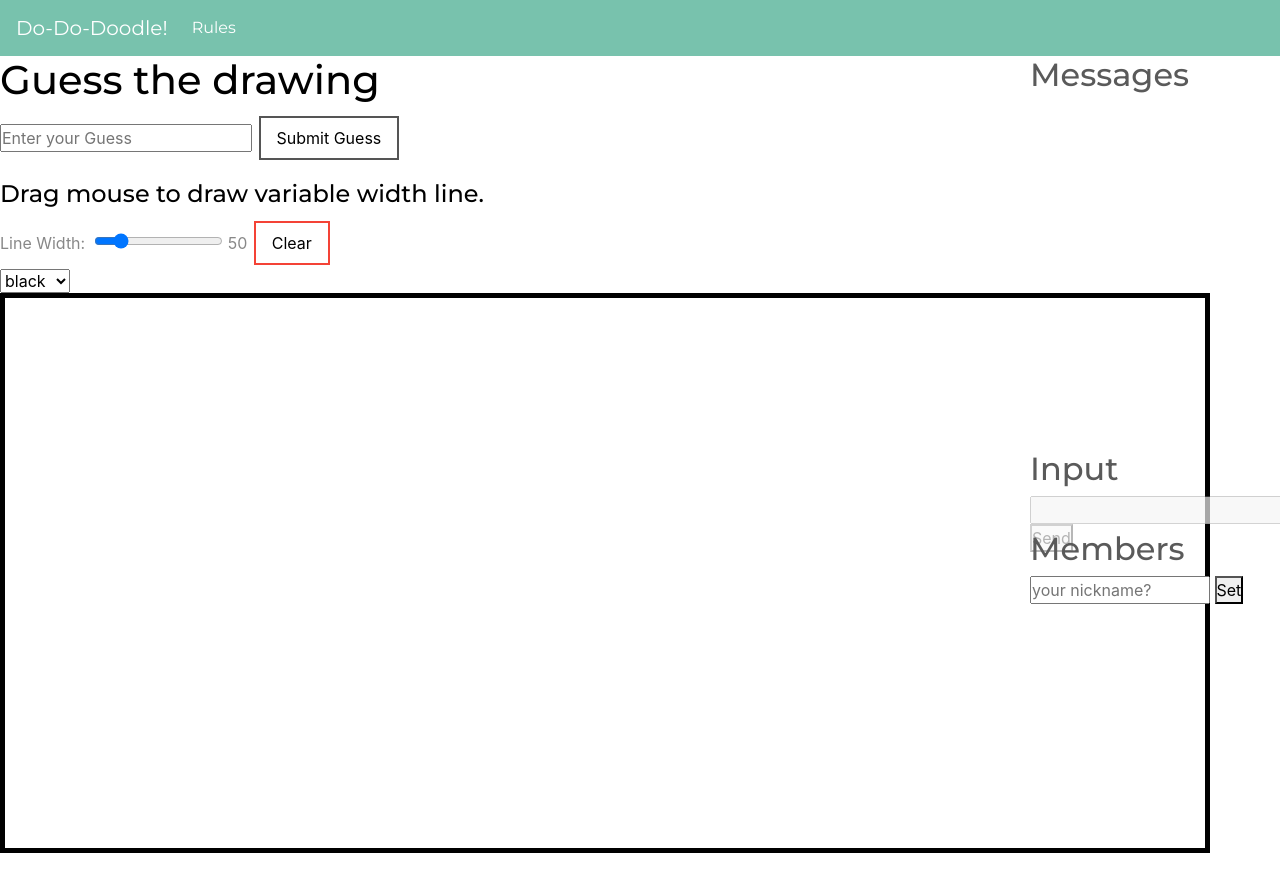
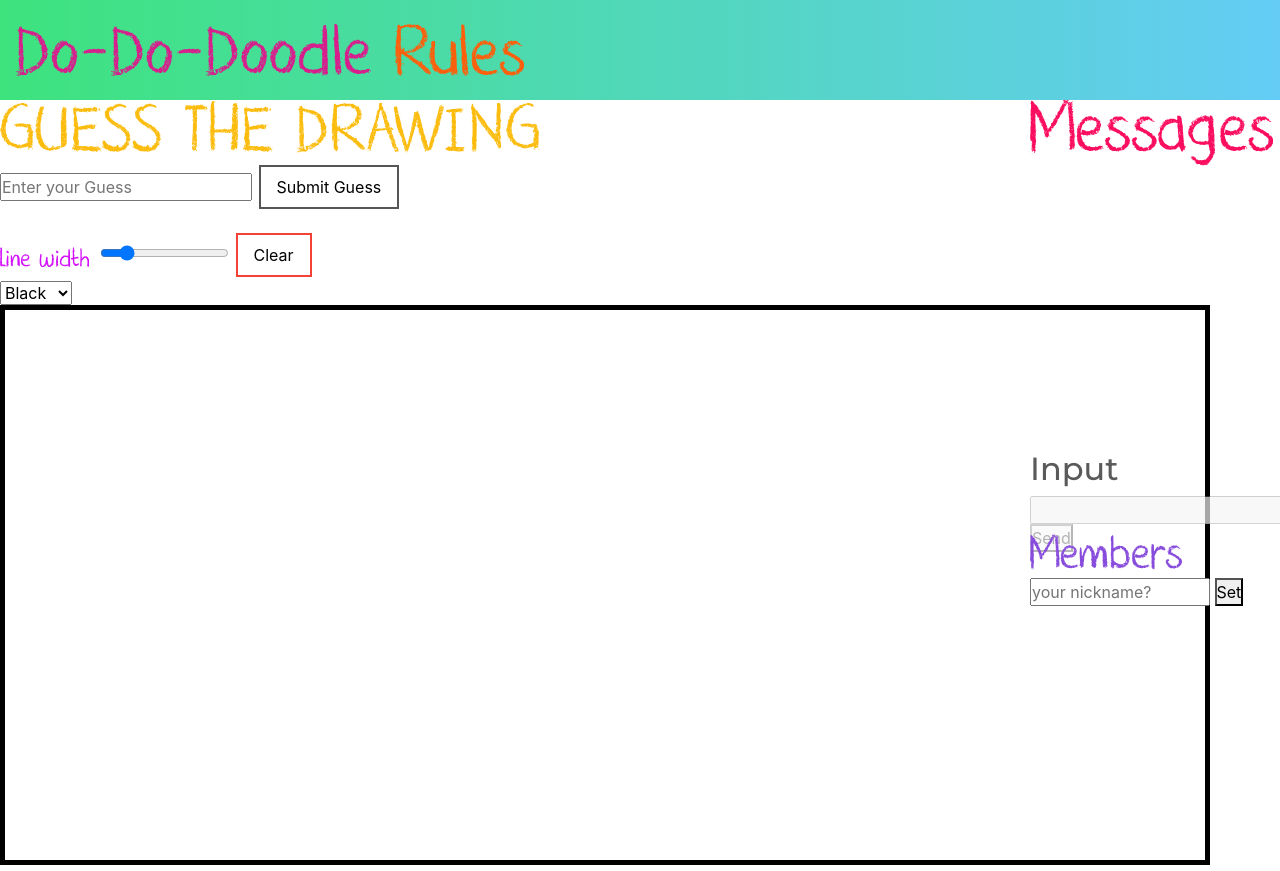
Before and after one commit to ajbarcenas/Do-Do-Doodle, a website: page client/index.html in a window 1280 px wide. Drawn offline with nearby package versions, Linux system fonts and the light colour scheme; no server answers.

Commit message:
Adding some POP and styling. Also added more colors

```diff
--- a/client/client.js
+++ b/client/client.js
@@ -103,7 +103,7 @@ document.addEventListener("DOMContentLoaded", function() {
    // draw line received from server
 	socket.on('draw_line', function (data) {
       var line = data.line;
-      context.color = "red";
+      //context.color = "red";
       context.beginPath();
       context.moveTo(line[0].x * width, line[0].y * height);
       context.lineTo(line[1].x * width, line[1].y * height);
--- a/client/index.html
+++ b/client/index.html
@@ -27,17 +27,17 @@
 
 <body>
 
-  <nav class="navbar navbar-expand-lg navbar-dark bg-primary">
+  <nav id="grad1" class="navbar navbar-expand-lg navbar-dark bg-primary">
 
     <!-- <nav id="grad1" class="navbar navbar-expand-lg navbar-dark bg-primary"> -->
-    <a class="navbar-brand" href="">Do-Do-Doodle!</a>
+    <a class="navbar-brand" href=""><img src="./Pictures/DDDLogoPINK.png"></a>
     <button class="navbar-toggler" type="button" data-toggle="collapse" data-target="#navbarColor01" aria-controls="navbarColor01" aria-expanded="false" aria-label="Toggle navigation">
       <span class="navbar-toggler-icon"></span>
     </button>
     <div class="collapse navbar-collapse" id="navbarColor01">
       <ul class="navbar-nav mr-auto">
         <li class="nav-item active">
-          <a class="nav-link" href="#">Rules
+          <a class="nav-link" href="#"><img src="./Pictures/DDDRules.png">
             <span class="sr-only">(current)</span>
           </a>
         </li>
@@ -49,7 +49,7 @@
     <div id="container">
       <aside>
         <div id="msgHeader">
-          <h2>Messages</h2>
+          <h2><img src="./Pictures/DDDmessages.png"></h2>
         </div>
         <section id="msgContainer">
           <ul id="messages"></ul>
@@ -63,8 +63,9 @@
           </section>
         </footer>
     </div>
+    <div>
     <section id="nickBox">
-      <h2>Members</h2>
+      <h2><img src="./Pictures/DDDmembersSMALL.png"></h2>
       <input id="boxNick" type="text" placeholder="your nickname?" size="13" />
       <button type="submit" id="buttonNick" onClick="setMyName()">Set</button>
     </section>
@@ -74,7 +75,7 @@
     </aside>
   </div>
   <script src="./client.js"> </script>
-  <h1 style="color: black;" style="font-size: x-large;"> Guess the drawing </h1>
+  <h1 style="color: black;" style="font-size: x-large;"> <img src="./Pictures/DDDgtd.png"> </h1>
   <div id="game">
     <div>
       <input type="text" id="guessField" placeholder="Enter your Guess" />
@@ -82,45 +83,21 @@
     </div>
     <p id="result"></p>
   </div>
-  <div>
-    <h4 style="color: black;">Drag mouse to draw variable width line.</h4>
-    Line Width:&nbsp <input type=range min=1 max=200 id=myslider> <span id=val>50</span>
+  <div><img src="./Pictures/DDDwidth.png"><input type=range min=1 max=200 id=myslider> <span id=val></span>
     <button class="button button3" type="submit" value="Clear" onclick="clearit();"> Clear </button>
   </div>
+
   <div>
     <select id="colorsMain">
-      <option value="black">black</option>
-      <option value="aqua">aqua</option>
-      <option value="blue">blue</option>
-      <option value="brown">brown</option>
+      <option value="black">Black</option>
+      <option value="blue">Blue</option>
+      <option value="red">Red</option>
+      <option value="yellow">Yellow</option>
+      <option value="green">Green</option>
+      <option value="aqua">Aqua</option>
+      <option value="brown">Brown</option>
   </select>
   </div>
-
-  <!-- <div id = "toolbar">
-
-    <div id = "rad">
-      Brush Thickness: <span id = "radval"></span>
-      <button id = "decrad" class = "radcontrol"> - </button>
-      <button id = "incrad" class = "radcontrol"> + </button>
-    </div>
-
-    <div id="resets">
-      <button  id = "undo"  class= "button"> Undo </button>
-      <button onclick="clear_canvas()" id = "clear" class= "button"> Clear </button>
-    </div>
-  </div>
-
-  <div id = "toolbarWord">
-    <div id="generate"></div>
-    <button class="btn btn-primary" id="roll"> Generate Word </button>
-  </div>
-
-  <canvas id="canvas" style="border: 10px solid black;"> Test </canvas>
-  <script src="Canvas/canvas.js"></script>
-  <script src="Canvas/radius.js"></script>
-  <script src="Canvas/colors.js"></script>
-  <script src="Game/wordGen.js"></script> -->
-
 
   <!-- <script src="./client.js"> </script> -->
   <section id="canvasElement">
```
Also changed, not shown: server.js (+7 -0 lines), client/Pictures/DDDLogo.png (added), client/Pictures/DDDLogoPINK.png (added), client/Pictures/DDDRules.png (added), client/Pictures/DDDgtd.png (added), client/Pictures/DDDinput.png (added), client/Pictures/DDDmembers.png (added), client/Pictures/DDDmembersSMALL.png (added), client/Pictures/DDDmessages.png (added), client/Pictures/DDDwidth.png (added).
